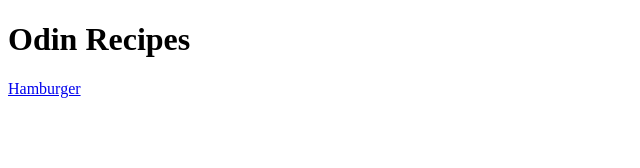
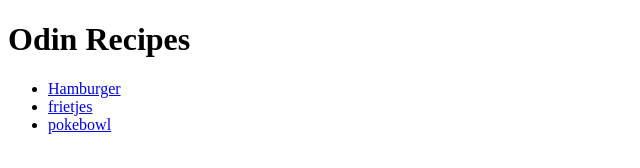
Before and after one commit to Jeffrey-Vissers/odin-recipes, a plain HTML site: page index.html in a window 1280 px wide. Shown: the whole page, without its empty margins (0-640 px from the left). Drawn offline with Linux system fonts and the light colour scheme.

Commit message:
add frietjes and pokebowl link to index

```diff
--- a/index.html
+++ b/index.html
@@ -6,6 +6,10 @@
     </head>
     <body>
         <h1>Odin Recipes</h1>
-        <p><a href="recipes/hamburger.html">Hamburger</a></p>
+        <ul>
+            <li><a href="recipes/hamburger.html">Hamburger</a></li>
+            <li><a href="recipes/frietjes.html">frietjes</a></li>
+            <li><a href="recipes/pokebowl.html">pokebowl</a></li>
+        </ul>
     </body>
 </html>
```
